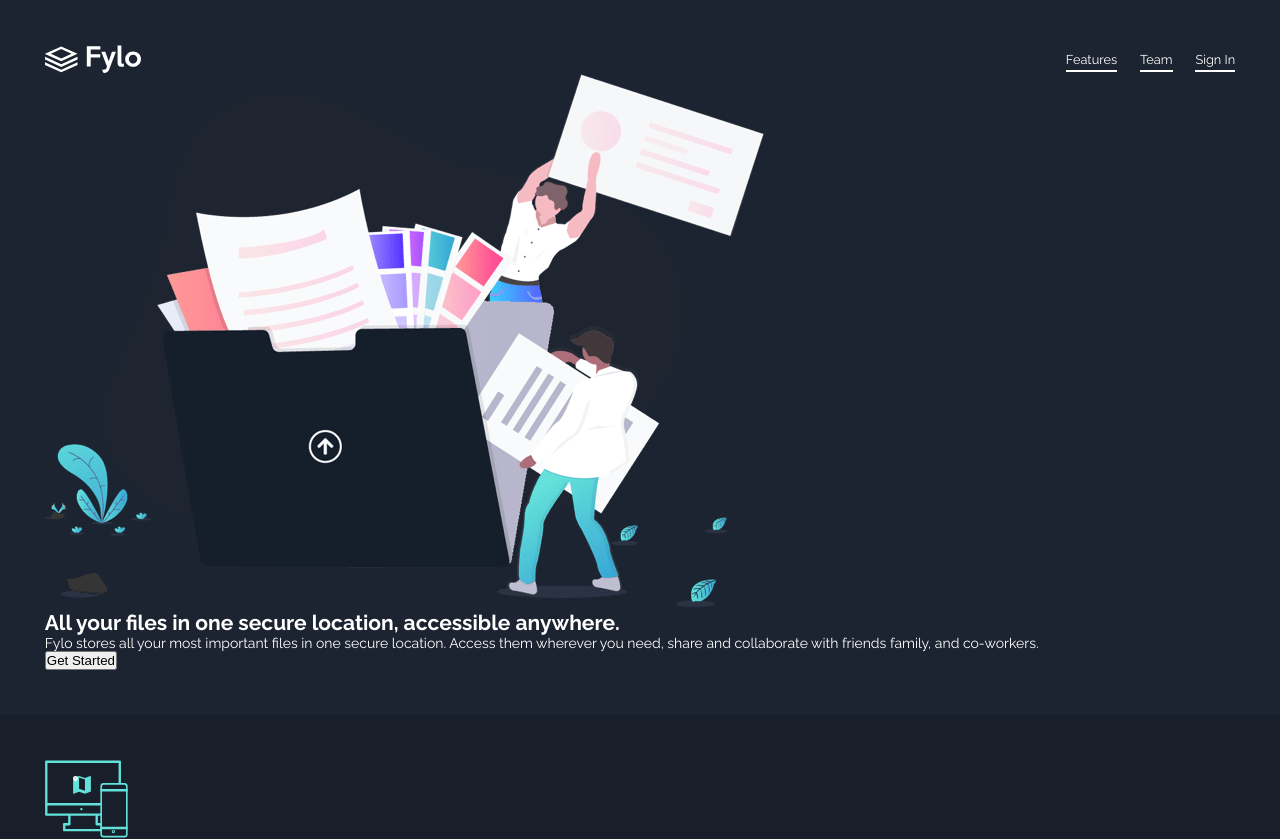
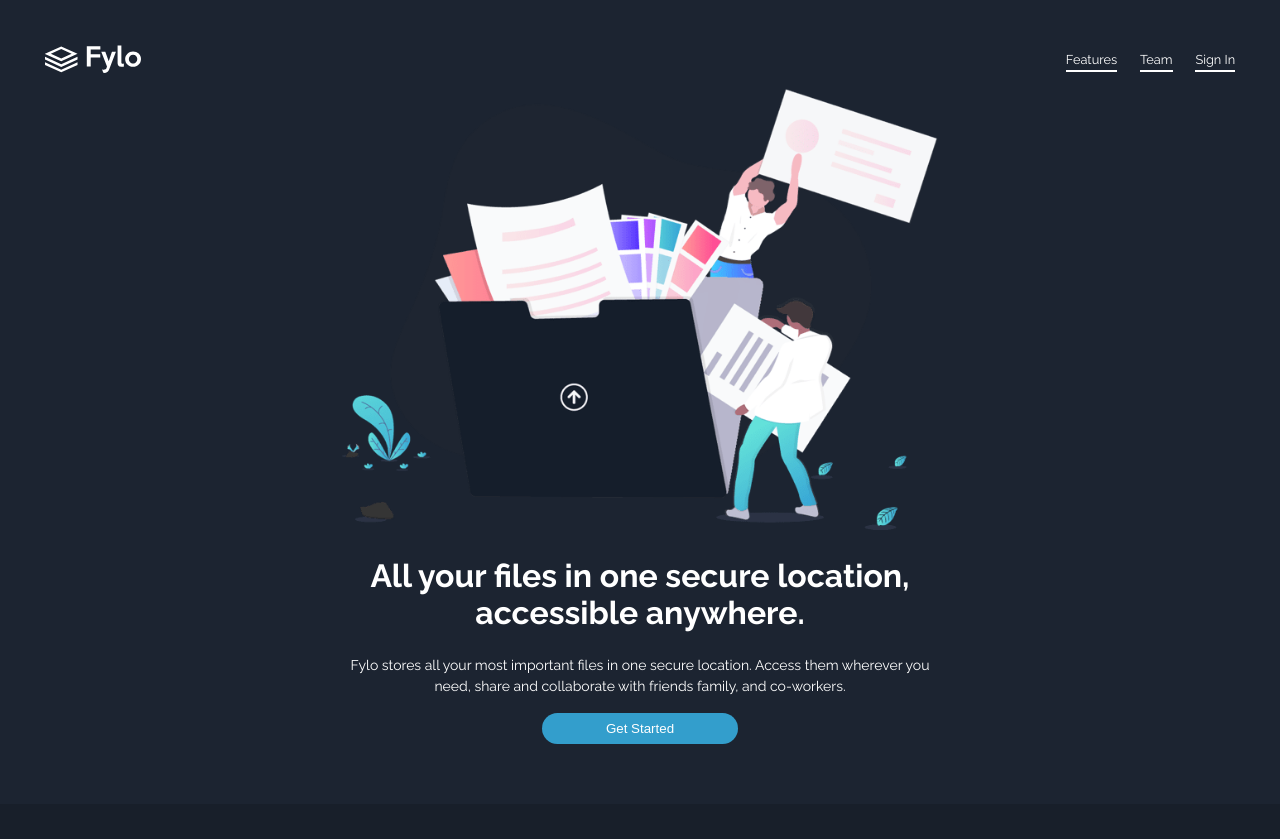
Before and after one commit to frontend-mentor-challenges/fylo-landing, a plain HTML site: page index.html in a window 1280 px wide. Shown: the top 839 px of the page. Drawn offline with nearby package versions, Linux system fonts and the light colour scheme.

Commit message:
intro cta style

```diff
--- a/index.html
+++ b/index.html
@@ -15,7 +15,7 @@
 </head>
 
 <body>
-  <div class="intro">
+  <div class="nav-intro">
     <header>
       <img src="./images/logo.svg" alt="fylo logo" class="logo-img">
       <nav class="nav">
@@ -25,7 +25,7 @@
       </nav>
     </header>
 
-    <section>
+    <section class="intro-cta">
       <img src="./images/illustration-intro.png" alt="files organisation">
       <h1>All your files in one secure location, accessible anywhere.</h1>
 
@@ -35,7 +35,7 @@
       <button>Get Started</button>
     </section>
   </div>
-
+  <!-- <img src="./images/bg-curvy-desktop.svg" alt="" class="bg-curvy"> -->
   <div class="container">
 
     <section class="features">
@@ -76,7 +76,7 @@
     <section>
       <img src="./images/illustration-stay-productive.png" alt="productive activity">
       <div>
-        <h3>Stay productive, wherever you are</h3>
+        <h2>Stay productive, wherever you are</h2>
         <p>Never let location be an issue when accessing your files. Fylo has you covered for all of your file
           storage needs.</p>
         <p>Securely share files and folders with friends, family and colleagues for live collaboration. No email
--- a/less/global.less
+++ b/less/global.less
@@ -4,13 +4,27 @@ body {
   font-size: 14px;
 }
 
-.intro {
+h1, h2 {
+    padding-bottom: 10px;
+}
+
+p {
+  line-height: 1.5;
+}
+
+img {
+  max-width: 100%;
+  height: auto;
+}
+
+.nav-intro {
   font-family: "Raleway", sans-serif;
   background-color: hsl(217, 28%, 15%);
   padding: 3.5%;
 }
 
-.container, .footer {
+.container,
+.footer {
   font-family: "Open Sans", cursive;
   background-color: hsl(218, 28%, 13%);
   padding: 3.5%;
--- a/less/index.less
+++ b/less/index.less
@@ -1,3 +1,4 @@
+@import "variables.less";
 @import "mixin.less";
 @import "reset.less";
 @import "global.less";
--- a/less/intro.less
+++ b/less/intro.less
@@ -6,12 +6,12 @@ header {
   }
 
   .nav a {
-    color: hsl(0, 0%, 100%);
+    color: @color-white;
     font-size: 0.8rem;
     text-decoration: none;
     margin-left: 1.2rem;
     padding-bottom: 0.2rem;
-    border-bottom: 2px solid white;
+    border-bottom: 2px solid @color-white;
 
     &:hover {
       color: grey;
@@ -19,3 +19,25 @@ header {
     }
   }
 }
+
+.intro-cta {
+  width: 50%;
+  margin: 0 auto;
+  padding-top: 15px;
+  text-align: center;
+
+
+  h1 {
+    font-size: 2rem;
+    padding: 1.5rem 0;
+  }
+
+  button {
+    border: none;
+    padding: 0.5rem 4rem;
+    margin: 1rem;
+    color: hsl(0, 0%, 100%);
+    background-color: hsl(198, 60%, 50%);
+    border-radius: 1rem;
+  }
+}
--- /dev/null
+++ b/less/variables.less
@@ -0,0 +1 @@
+@color-white: hsl(0, 0%, 100%);
--- a/style.css
+++ b/style.css
@@ -8,7 +8,18 @@ body {
   color: hsl(0, 0%, 100%);
   font-size: 14px;
 }
-.intro {
+h1,
+h2 {
+  padding-bottom: 10px;
+}
+p {
+  line-height: 1.5;
+}
+img {
+  max-width: 100%;
+  height: auto;
+}
+.nav-intro {
   font-family: "Raleway", sans-serif;
   background-color: hsl(217, 28%, 15%);
   padding: 3.5%;
@@ -36,11 +47,33 @@ header .nav a {
   text-decoration: none;
   margin-left: 1.2rem;
   padding-bottom: 0.2rem;
-  border-bottom: 2px solid white;
+  border-bottom: 2px solid hsl(0, 0%, 100%);
 }
 header .nav a:hover {
   color: grey;
   border-bottom: 2px solid grey;
+}
+.intro-cta {
+  width: 50%;
+  margin: 0 auto;
+  padding-top: 15px;
+  text-align: center;
+}
+.intro-cta h1 {
+  font-size: 2rem;
+  padding: 1.5rem 0;
+}
+.intro-cta button {
+  border: none;
+  padding: 0.5rem 4rem;
+  margin: 1rem;
+  color: hsl(0, 0%, 100%);
+  background-color: hsl(198, 60%, 50%);
+  border-radius: 1rem;
+}
+.bg-curvy {
+  position: relative;
+  z-index: 1;
 }
 .attribution {
   font-size: 12px;
```
Lines whose indentation alone changed are shown as unchanged.
